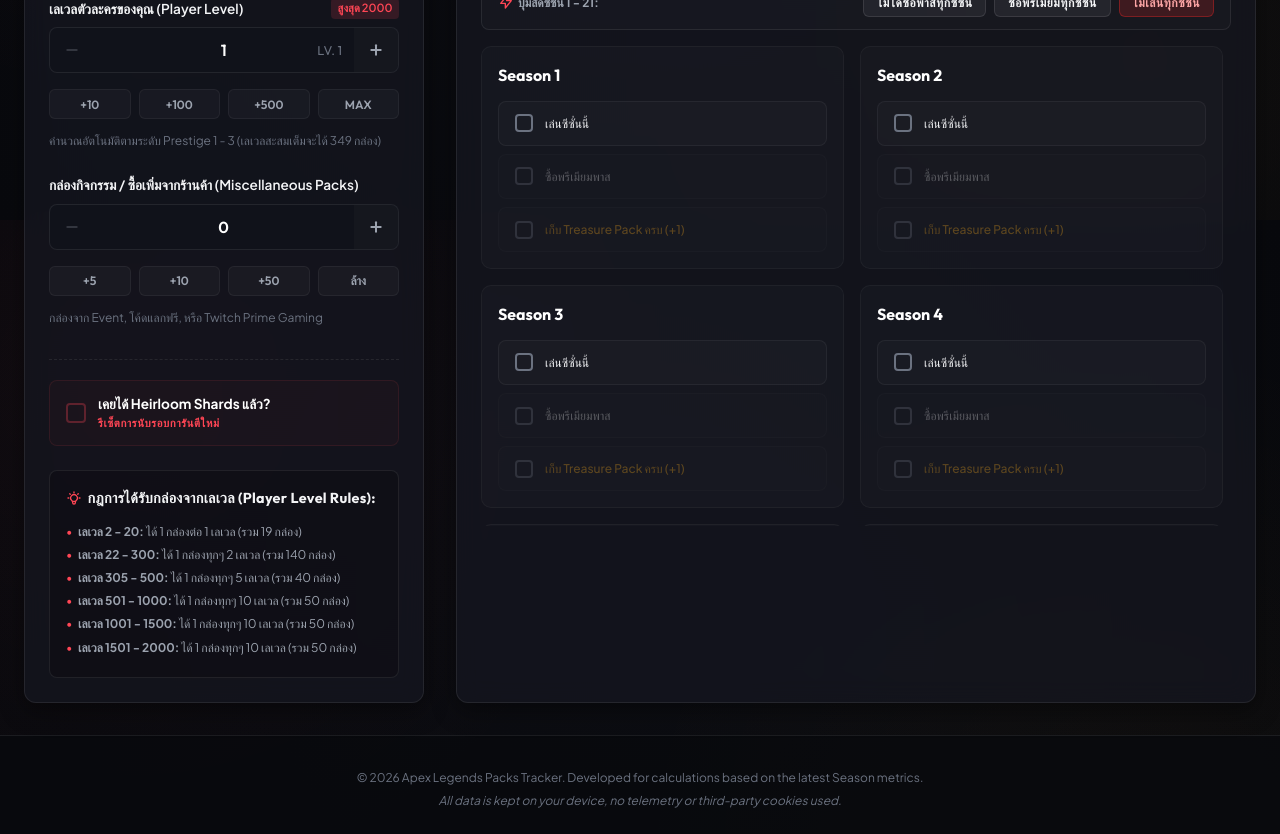
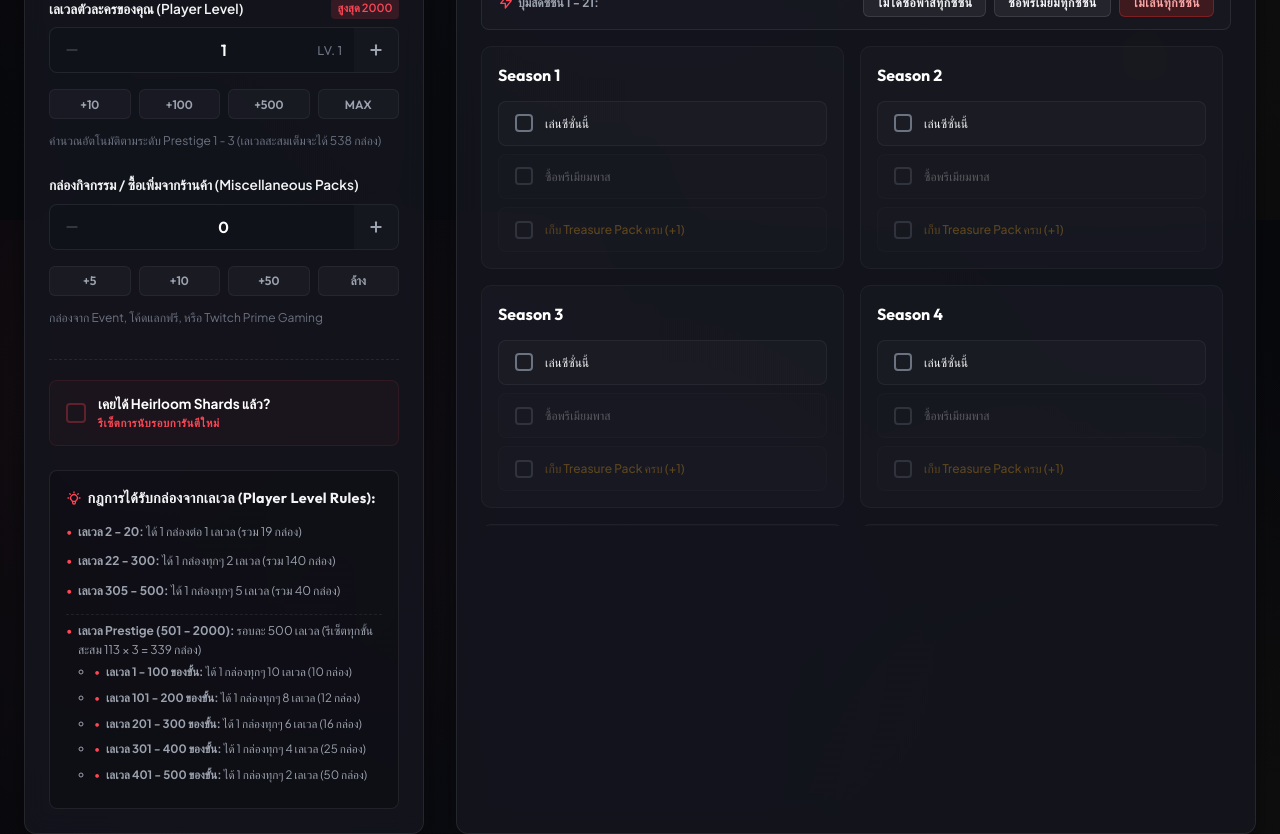
Before and after one commit to Bandidkw/apex-calculator-pack, a Vue app in the folder apex frontend/: page / in a window 1280 px wide. Shown: the part 580-1414 px from the top of the page. Built offline with nearby package versions, Linux system fonts and the light colour scheme.

Commit message:
Implement official progressive Prestige level packs algorithm S2-S4

```diff
--- a/apex frontend/src/components/PlayerInfo.vue
+++ b/apex frontend/src/components/PlayerInfo.vue
@@ -127,7 +127,7 @@ const adjustHeirloomPack = (amount: number) => {
         </div>
 
         <p class="input-tip" style="margin-top: 0.25rem">
-          คำนวณอัตโนมัติตามระดับ Prestige 1 - 3 (เลเวลสะสมเต็มจะได้ 349 กล่อง)
+          คำนวณอัตโนมัติตามระดับ Prestige 1 - 3 (เลเวลสะสมเต็มจะได้ 538 กล่อง)
         </p>
       </div>
 
@@ -293,13 +293,20 @@ const adjustHeirloomPack = (amount: number) => {
         </svg>
         กฎการได้รับกล่องจากเลเวล (Player Level Rules):
       </h4>
-      <ul>
+      <ul style="display: flex; flex-direction: column; gap: 0.4rem;">
         <li><strong>เลเวล 2 - 20:</strong> ได้ 1 กล่องต่อ 1 เลเวล (รวม 19 กล่อง)</li>
         <li><strong>เลเวล 22 - 300:</strong> ได้ 1 กล่องทุกๆ 2 เลเวล (รวม 140 กล่อง)</li>
         <li><strong>เลเวล 305 - 500:</strong> ได้ 1 กล่องทุกๆ 5 เลเวล (รวม 40 กล่อง)</li>
-        <li><strong>เลเวล 501 - 1000:</strong> ได้ 1 กล่องทุกๆ 10 เลเวล (รวม 50 กล่อง)</li>
-        <li><strong>เลเวล 1001 - 1500:</strong> ได้ 1 กล่องทุกๆ 10 เลเวล (รวม 50 กล่อง)</li>
-        <li><strong>เลเวล 1501 - 2000:</strong> ได้ 1 กล่องทุกๆ 10 เลเวล (รวม 50 กล่อง)</li>
+        <li style="border-top: 1px dashed rgba(255, 255, 255, 0.08); padding-top: 0.4rem; margin-top: 0.2rem;">
+          <strong>เลเวล Prestige (501 - 2000):</strong> รอบละ 500 เลเวล (รีเซ็ตทุกขั้นสะสม 113 × 3 = 339 กล่อง)
+          <ul style="margin-left: 1rem; margin-top: 0.25rem; list-style: circle; display: flex; flex-direction: column; gap: 0.2rem;">
+            <li style="font-size: 0.72rem;"><strong>เลเวล 1 - 100 ของขั้น:</strong> ได้ 1 กล่องทุกๆ 10 เลเวล (10 กล่อง)</li>
+            <li style="font-size: 0.72rem;"><strong>เลเวล 101 - 200 ของขั้น:</strong> ได้ 1 กล่องทุกๆ 8 เลเวล (12 กล่อง)</li>
+            <li style="font-size: 0.72rem;"><strong>เลเวล 201 - 300 ของขั้น:</strong> ได้ 1 กล่องทุกๆ 6 เลเวล (16 กล่อง)</li>
+            <li style="font-size: 0.72rem;"><strong>เลเวล 301 - 400 ของขั้น:</strong> ได้ 1 กล่องทุกๆ 4 เลเวล (25 กล่อง)</li>
+            <li style="font-size: 0.72rem;"><strong>เลเวล 401 - 500 ของขั้น:</strong> ได้ 1 กล่องทุกๆ 2 เลเวล (50 กล่อง)</li>
+          </ul>
+        </li>
       </ul>
     </div>
   </div>
--- a/apex frontend/src/composables/useTracker.ts
+++ b/apex frontend/src/composables/useTracker.ts
@@ -51,6 +51,42 @@ export const getSeasonMaxPacks = (
   return { free: 5, premium: 7 };
 };
 
+// Helper function to calculate packs for a single Prestige tier of 500 levels (Tiers 2-4)
+export function calculatePrestigeTierPacks(tierLevel: number): number {
+  if (tierLevel < 1) return 0;
+  let packs = 0;
+
+  // Level 1 - 100: one every 10 levels (max 10 packs)
+  const lvl100 = Math.min(tierLevel, 100);
+  packs += Math.floor(lvl100 / 10);
+
+  // Level 101 - 200: one every 8 levels (max 12 packs)
+  if (tierLevel > 100) {
+    const lvl200 = Math.min(tierLevel, 200);
+    packs += Math.floor((lvl200 - 100) / 8);
+  }
+
+  // Level 201 - 300: one every 6 levels (max 16 packs)
+  if (tierLevel > 200) {
+    const lvl300 = Math.min(tierLevel, 300);
+    packs += Math.floor((lvl300 - 200) / 6);
+  }
+
+  // Level 301 - 400: one every 4 levels (max 25 packs)
+  if (tierLevel > 300) {
+    const lvl400 = Math.min(tierLevel, 400);
+    packs += Math.floor((lvl400 - 300) / 4);
+  }
+
+  // Level 401 - 500: one every 2 levels (max 50 packs)
+  if (tierLevel > 400) {
+    const lvl500 = Math.min(tierLevel, 500);
+    packs += Math.floor((lvl500 - 400) / 2);
+  }
+
+  return packs;
+}
+
 // Helper function to calculate packs from player level (up to level 2000 in 2026)
 export function calculateLevelPacks(level: number): number {
   if (level < 1) return 0;
@@ -74,22 +110,22 @@ export function calculateLevelPacks(level: number): number {
     packs += Math.floor((lvl500 - 300) / 5);
   }
 
-  // Level 501 - 1000 (Prestige 1): 1 pack every 10 levels (total 50 packs)
+  // Level 501 - 1000 (Prestige 1): Tiers 2-4 progressive scaling
   if (level > 500) {
     const lvl1000 = Math.min(level, 1000);
-    packs += Math.floor((lvl1000 - 500) / 10);
+    packs += calculatePrestigeTierPacks(lvl1000 - 500);
   }
 
-  // Level 1001 - 1500 (Prestige 2): 1 pack every 10 levels (total 50 packs)
+  // Level 1001 - 1500 (Prestige 2): Tiers 2-4 progressive scaling
   if (level > 1000) {
     const lvl1500 = Math.min(level, 1500);
-    packs += Math.floor((lvl1500 - 1000) / 10);
+    packs += calculatePrestigeTierPacks(lvl1500 - 1000);
   }
 
-  // Level 1501 - 2000 (Prestige 3): 1 pack every 10 levels (total 50 packs)
+  // Level 1501 - 2000 (Prestige 3): Tiers 2-4 progressive scaling
   if (level > 1500) {
     const lvl2000 = Math.min(level, 2000);
-    packs += Math.floor((lvl2000 - 1500) / 10);
+    packs += calculatePrestigeTierPacks(lvl2000 - 1500);
   }
 
   return packs;
```
